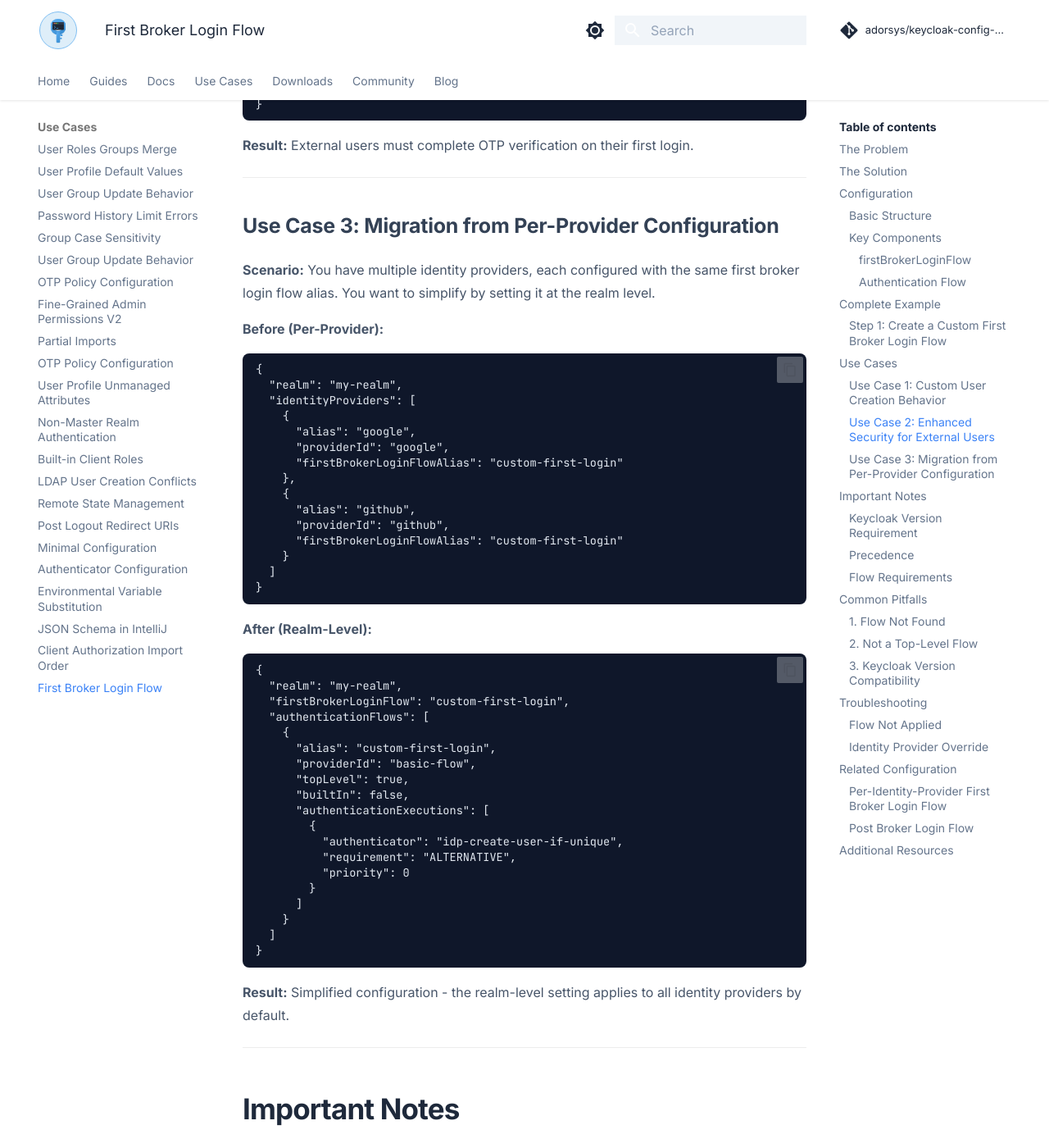
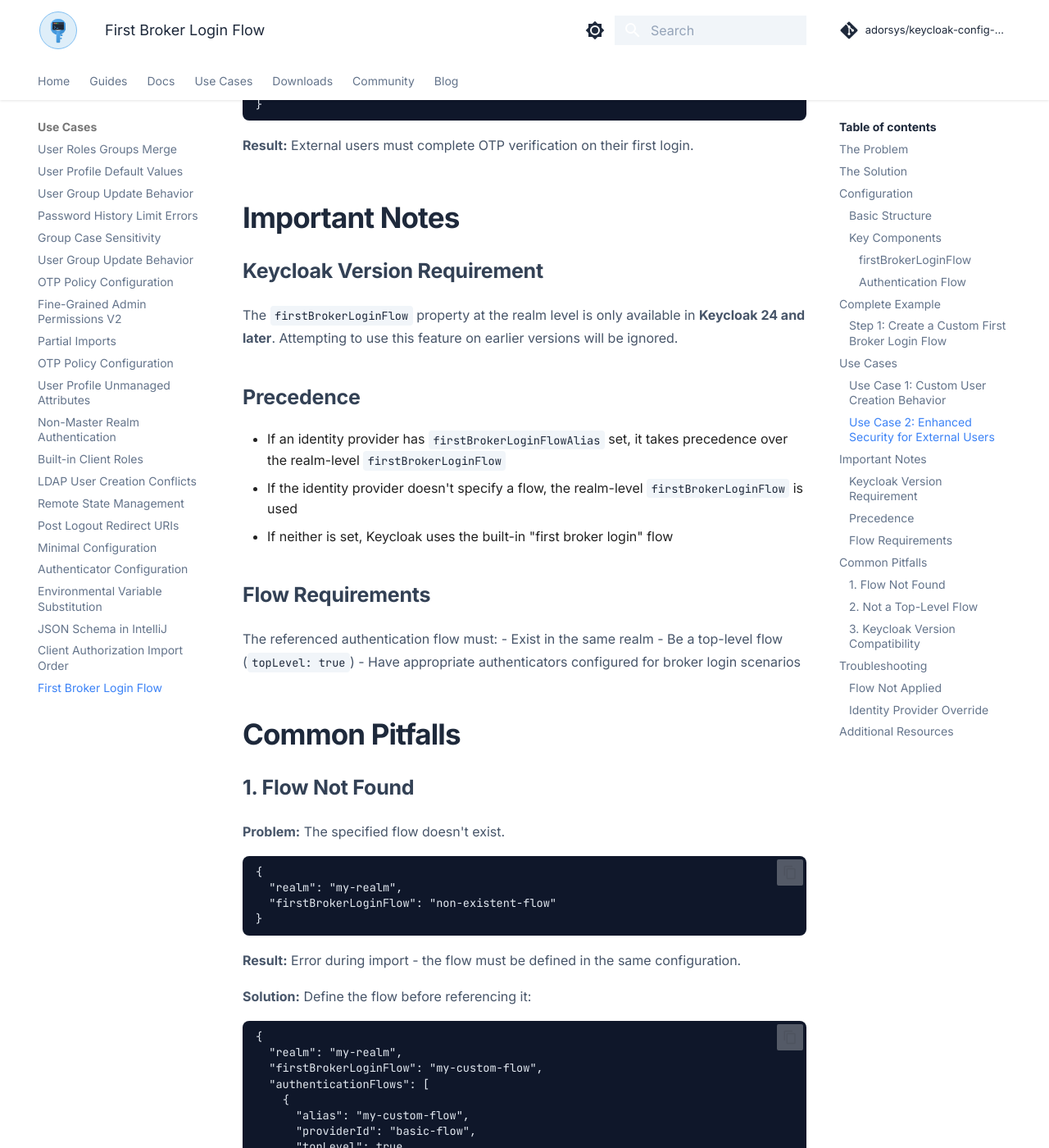
Before and after one commit to adorsys/keycloak-config-cli, an MkDocs documentation site: the page built from docs/config/first-broker-login-flow.md, in a window 1280 px wide and 1400 px high, scrolled down 5423 px. Shown: the whole window at 82% size. Built offline with MkDocs 1.6.1 and Material for MkDocs 9.7.7, drawn with Linux system fonts in a browser that asks for light colours; comment, search, counter and statistics services are not loaded; some of the changed text lies outside the part shown.

Commit message:
removed import what were not working

````diff
--- a/docs/config/first-broker-login-flow.md
+++ b/docs/config/first-broker-login-flow.md
@@ -215,60 +215,6 @@
 
 **Result:** External users must complete OTP verification on their first login.
 
----
-
-### Use Case 3: Migration from Per-Provider Configuration
-
-**Scenario:** You have multiple identity providers, each configured with the same first broker login flow alias. You want to simplify by setting it at the realm level.
-
-**Before (Per-Provider):**
-
-```json
-{
-  "realm": "my-realm",
-  "identityProviders": [
-    {
-      "alias": "google",
-      "providerId": "google",
-      "firstBrokerLoginFlowAlias": "custom-first-login"
-    },
-    {
-      "alias": "github",
-      "providerId": "github",
-      "firstBrokerLoginFlowAlias": "custom-first-login"
-    }
-  ]
-}
-```
-
-**After (Realm-Level):**
-
-```json
-{
-  "realm": "my-realm",
-  "firstBrokerLoginFlow": "custom-first-login",
-  "authenticationFlows": [
-    {
-      "alias": "custom-first-login",
-      "providerId": "basic-flow",
-      "topLevel": true,
-      "builtIn": false,
-      "authenticationExecutions": [
-        {
-          "authenticator": "idp-create-user-if-unique",
-          "requirement": "ALTERNATIVE",
-          "priority": 0
-        }
-      ]
-    }
-  ]
-}
-```
-
-**Result:** Simplified configuration - the realm-level setting applies to all identity providers by default.
-
----
-
 ## Important Notes
 
 ### Keycloak Version Requirement
@@ -391,51 +337,6 @@
 }
 ```
 
----
-
-## Related Configuration
-
-### Per-Identity-Provider First Broker Login Flow
-
-You can still override the realm default for specific identity providers:
-
-```json
-{
-  "realm": "my-realm",
-  "firstBrokerLoginFlow": "default-custom-flow",
-  "identityProviders": [
-    {
-      "alias": "google",
-      "providerId": "google",
-      "firstBrokerLoginFlowAlias": "google-specific-flow"
-    },
-    {
-      "alias": "github",
-      "providerId": "github"
-      // Uses realm-level firstBrokerLoginFlow
-    }
-  ]
-}
-```
-
-### Post Broker Login Flow
-
-For flows to execute after the account is linked (not just on first login), use `postBrokerLoginFlowAlias` at the identity provider level:
-
-```json
-{
-  "identityProviders": [
-    {
-      "alias": "external-idp",
-      "firstBrokerLoginFlowAlias": "custom-first-login",
-      "postBrokerLoginFlowAlias": "custom-post-login"
-    }
-  ]
-}
-```
-
----
-
 ## Additional Resources
 
 - [Keycloak Identity Provider Documentation](https://www.keycloak.org/docs/latest/server_admin/#_identity_broker)
````
Also changed, not shown: 1 other file.
